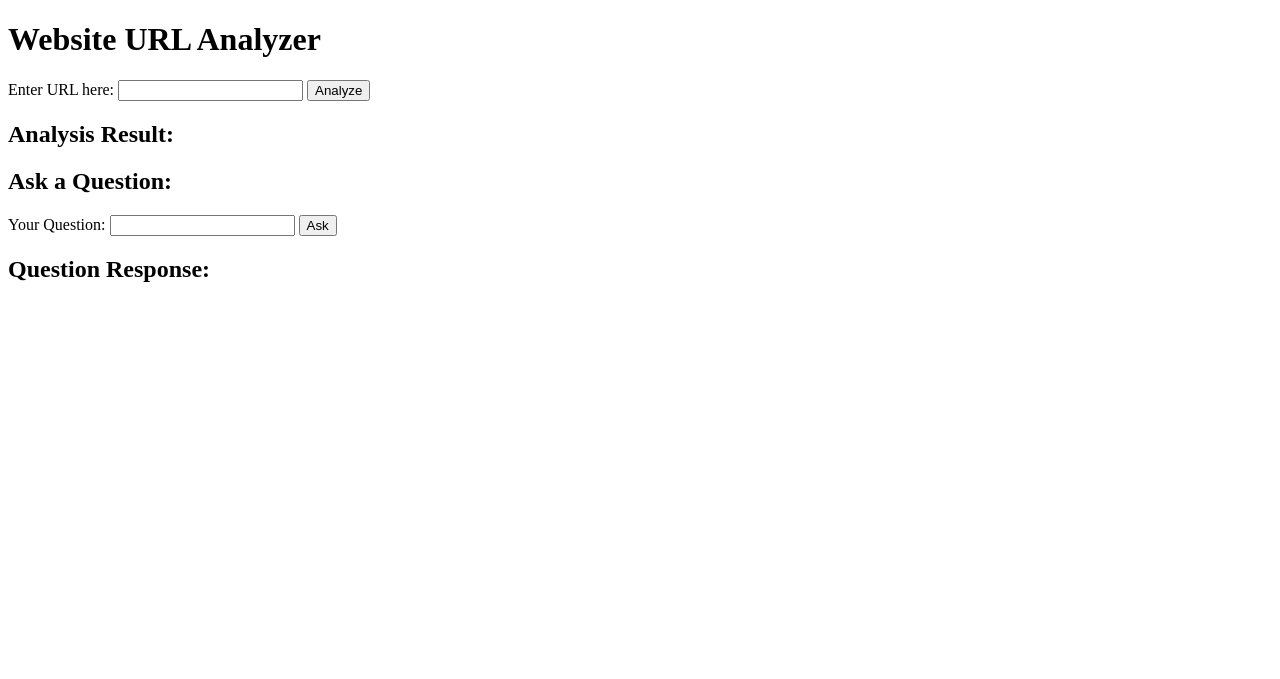
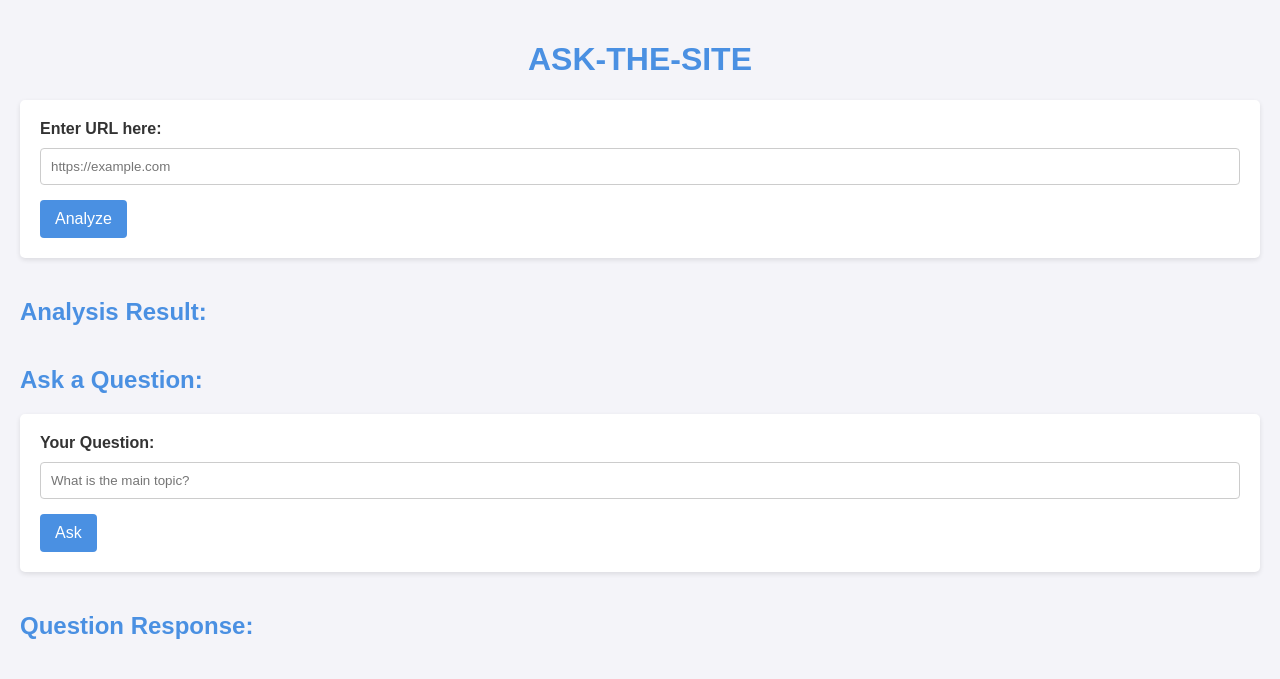
Before and after one commit to lostdir/AskTheSite, a Flask app: page / in a window 1280 px wide. Shown: the top 679 px of the page. Run offline with Flask 3, Linux system fonts and the light colour scheme; parts of the project's set-up code (start-up, migrations or seed data) failed here and were passed over.

Commit message:
Enhanced functionality and UI.

```diff
--- a/app.py
+++ b/app.py
@@ -61,30 +61,36 @@ def extract_keywords(url):
         return None
 
 def extract_main_content(url):
-    """Extract main content from the given URL."""
+    """Extract main content from the given URL, including <div>, <span>, <p>, <ul>, and <ol> tags."""
     try:
         response = requests.get(url)
         soup = BeautifulSoup(response.content, 'html.parser')
 
-        # Extract the main content from paragraphs, unordered lists, and ordered lists
+        # Extract the main content from various tags
+        content_parts = []
+
+        # Collect text from <p> tags
         paragraphs = soup.find_all('p')
+        content_parts.extend([para.get_text() for para in paragraphs])
+
+
+        # Collect text from <span> tags
+        spans = soup.find_all('span')
+        content_parts.extend([span.get_text() for span in spans])
+
+        # Collect text from unordered lists <ul>
         unordered_lists = soup.find_all('ul')
-        ordered_lists = soup.find_all('ol')
-
-        # Collect text from paragraphs
-        content = ' '.join([para.get_text() for para in paragraphs])
-
-        # Collect text from unordered lists
         for ul in unordered_lists:
             list_items = ul.find_all('li')
-            content += ' '.join([li.get_text() for li in list_items])
+            content_parts.extend([li.get_text() for li in list_items])
 
-        # Collect text from ordered lists
+        # Collect text from ordered lists <ol>
+        ordered_lists = soup.find_all('ol')
         for ol in ordered_lists:
             list_items = ol.find_all('li')
-            content += ' '.join([li.get_text() for li in list_items])
+            content_parts.extend([li.get_text() for li in list_items])
 
-        return content.strip()  # Strip whitespace
+        return ' '.join(content_parts).strip()  # Strip whitespace and join content
     except Exception as e:
         print(f"Error extracting main content: {e}")
         return None
@@ -136,10 +142,10 @@ def extract_analysis_text(response):
 
 def ask_question_to_llm(question, main_content):
     """Ask a question to the LLM based on the extracted main content."""
-    prompt_text = f"Based on the following content, answer the question,analyze the content and study it to answer the question:\n\n{main_content}\n\nQuestion: {question}"
+    prompt_text = f"Based on the following content, answer the question, analyze the content and study it to answer the question:\n\n{main_content}\n\nQuestion: {question}"
 
     messages_to_invoke = [
-        ("system", "You are a helpful assistant that provides answers based on given information.when asked for recent or latest give information available from the most recent year. dont respond like : according to the text,respond as you know that and clean the response if needed "),
+        ("system", "You are a helpful assistant that provides answers based on given information. When asked for recent or latest give information available from the most recent year. Don't respond like: according to the text, respond as you know that and clean the response if needed."),
         ("human", prompt_text),
     ]
 
@@ -147,7 +153,6 @@ def ask_question_to_llm(question, main_content):
     response = llm.invoke(messages_to_invoke)
 
     return extract_analysis_text(response)
-
 
 @app.route("/", methods=["GET", "POST"])
 def index():
--- a/templates/index.html
+++ b/templates/index.html
@@ -3,29 +3,89 @@
 <head>
     <meta charset="UTF-8">
     <meta name="viewport" content="width=device-width, initial-scale=1.0">
-    <title>Website URL Analyzer</title>
+    <title>ASK-THE-SITE</title>
     <script src="https://code.jquery.com/jquery-3.6.0.min.js"></script>
+    <style>
+        body {
+            font-family: Arial, sans-serif;
+            background-color: #f4f4f9;
+            margin: 0;
+            padding: 20px;
+            color: #333;
+        }
+        h1 {
+            text-align: center;
+            color: #4a90e2;
+        }
+        form {
+            background-color: #fff;
+            border-radius: 5px;
+            box-shadow: 0 2px 5px rgba(0, 0, 0, 0.1);
+            padding: 20px;
+            margin: 20px 0;
+        }
+        label {
+            display: block;
+            margin-bottom: 10px;
+            font-weight: bold;
+        }
+        input[type="text"] {
+            width: calc(100% - 22px);
+            padding: 10px;
+            margin-bottom: 15px;
+            border: 1px solid #ccc;
+            border-radius: 4px;
+        }
+        button {
+            background-color: #4a90e2;
+            color: white;
+            border: none;
+            border-radius: 4px;
+            padding: 10px 15px;
+            cursor: pointer;
+            font-size: 16px;
+        }
+        button:hover {
+            background-color: #357ab8;
+        }
+        h2 {
+            margin-top: 40px;
+            color: #4a90e2;
+        }
+        #analysis-result, #question-response {
+            background-color: #e7f3ff;
+            border-left: 6px solid #4a90e2;
+            padding: 10px;
+            border-radius: 4px;
+            margin-top: 10px;
+            display: none;  /* Hide initially */
+        }
+    </style>
 </head>
 <body>
-    <h1>Website URL Analyzer</h1>
+    <h1>ASK-THE-SITE</h1>
     <form id="url-form" method="POST" action="/">
         <label for="url">Enter URL here:</label>
-        <input type="text" id="url" name="url" required>
+        <input type="text" id="url" name="url" placeholder="https://example.com" required>
         <button type="submit">Analyze</button>
     </form>
 
-    <h2>Analysis Result:</h2>
-    <p id="analysis-result"></p>
+    <div id="analysis-section">
+        <h2>Analysis Result:</h2>
+        <p id="analysis-result"></p>
+    </div>
 
     <h2>Ask a Question:</h2>
     <form id="question-form">
         <label for="question">Your Question:</label>
-        <input type="text" id="question" name="question" required>
+        <input type="text" id="question" name="question" placeholder="What is the main topic?" required>
         <button type="submit">Ask</button>
     </form>
 
-    <h2>Question Response:</h2>
-    <p id="question-response"></p>
+    <div id="response-section">
+        <h2>Question Response:</h2>
+        <p id="question-response"></p>
+    </div>
 
     <script>
         $(document).ready(function() {
@@ -36,7 +96,7 @@
                     url: $(this).attr('action'),
                     data: $(this).serialize(),
                     success: function(data) {
-                        $('#analysis-result').text(data.analysis);
+                        $('#analysis-result').text(data.analysis).show();
                     },
                     error: function(xhr) {
                         alert('Error: ' + xhr.responseJSON.error);
@@ -54,7 +114,7 @@
                     contentType: 'application/json',
                     data: JSON.stringify({ question: question, url: url }),
                     success: function(data) {
-                        $('#question-response').text(data.response);
+                        $('#question-response').text(data.response).show();
                     },
                     error: function(xhr) {
                         alert('Error: ' + xhr.responseJSON.error);
```
